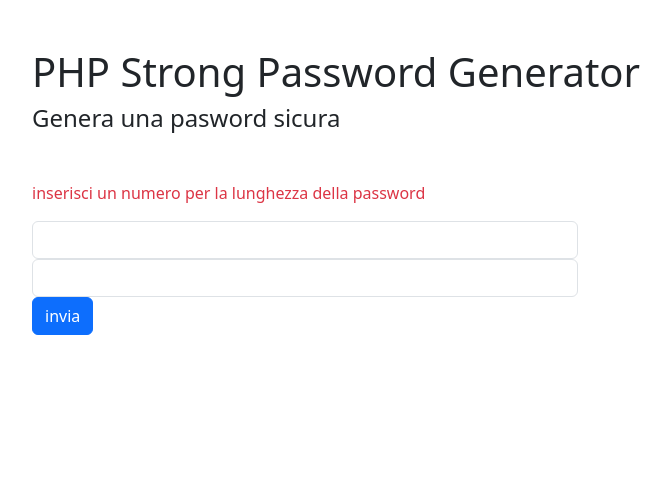
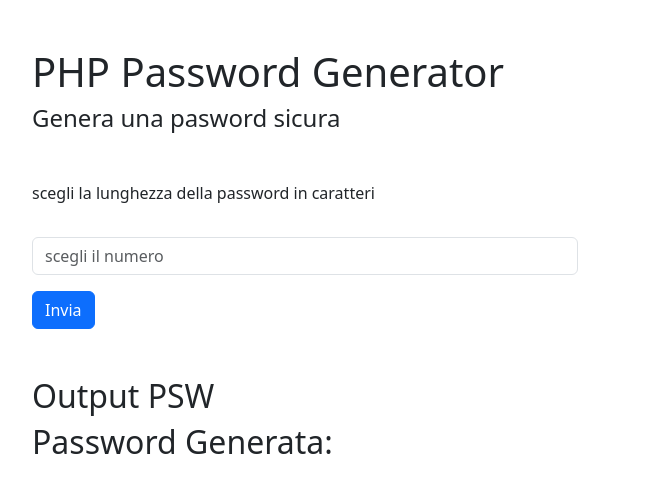
Before and after one commit to IlariaGuarnieri/php-strong-password-generator, a PHP site: page / in a window 1280 px wide. Shown: the top 493 px of the page, without its empty margins (50-721 px from the left). Run offline with PHP 8.4, Linux system fonts and the light colour scheme.

Commit message:
[add+ milestone 1

```diff
--- a/index.php
+++ b/index.php
@@ -1,5 +1,27 @@
 <?php
+  function generatorePsw()
+  {
+    // Verific che il parametro psw sia tramite GET
+    if(isset($_GET["psw"])) {
+        // Lunghezza della password dalla query string
+        $number = $_GET["psw"];
+        // Caratteri per generare la password
+        $simboli = "!?&%$<>^+-*/()[]{}@#_=abcdefghijklmnopqrstuwxyzABCDEFGHIJKLMNOPQRSTUWXYZ0123456789";
+        $pass = array();
+        $simboli_length = strlen($simboli) - 1;
+        // qui genero la password random con un ciclo
+        for ($i = 0; $i < $number; $i++) {
+            $n = rand(0, $simboli_length);
+            $pass[] = $simboli[$n];
+        }
 
+        //qui restituisco la password
+        return implode($pass);
+    } else {
+        // Se il parametro 'psw' non è stato passato, restituisci una stringa vuota
+        return "";
+    }
+}
 ?>
 
 
@@ -8,26 +30,27 @@
 <head>
   <meta charset="UTF-8">
   <meta name="viewport" content="width=device-width, initial-scale=1.0">
+
   <link rel='stylesheet' href='https://cdnjs.cloudflare.com/ajax/libs/bootstrap/5.3.3/css/bootstrap.css' integrity='sha512-VcyUgkobcyhqQl74HS1TcTMnLEfdfX6BbjhH8ZBjFU9YTwHwtoRtWSGzhpDVEJqtMlvLM2z3JIixUOu63PNCYQ==' crossorigin='anonymous'/>
+
   <title>PHP Strong Password Generator</title>
 </head>
 <body>
 
 <div class="container my-5">
-    <h1>PHP Strong Password Generator</h1>
+        <h1>PHP Password Generator</h1>
         <h4>Genera una pasword sicura</h4>
     </div>
-
     <div class="container my-5">
         <div class="row">
             <div class="col-6">
-        <form action="index.php" method="POST">
-          <label class="text-danger mb-3">inserisci un numero per la lunghezza della password</label>
-          <input class="form-control" type="number" name="numero" id="psw">
-          <input class="form-control" type="number" name="numero" id="psw">
-          <button class="btn btn-primary " type="submit"  >invia</button>
-
+                <form class="mb-5" action="index.php" method="GET">
+                    <label class="mb-3" for="psw">scegli la lunghezza della password in caratteri</label>
+                    <input class="form-control mt-3" type="number" id="psw" name="psw"  placeholder="scegli il numero">
+                    <button class="btn btn-primary mt-3" type="submit">Invia</button>
                 </form>
+                <h2>Output PSW</h2>
+                <h2>Password Generata: <?php echo generatorePsw() ?> </h2>
             </div>
         </div>
     </div>
```
Also changed, not shown: data/function.php (added, +15 -0 lines). Lines whose indentation alone changed are shown as unchanged.
